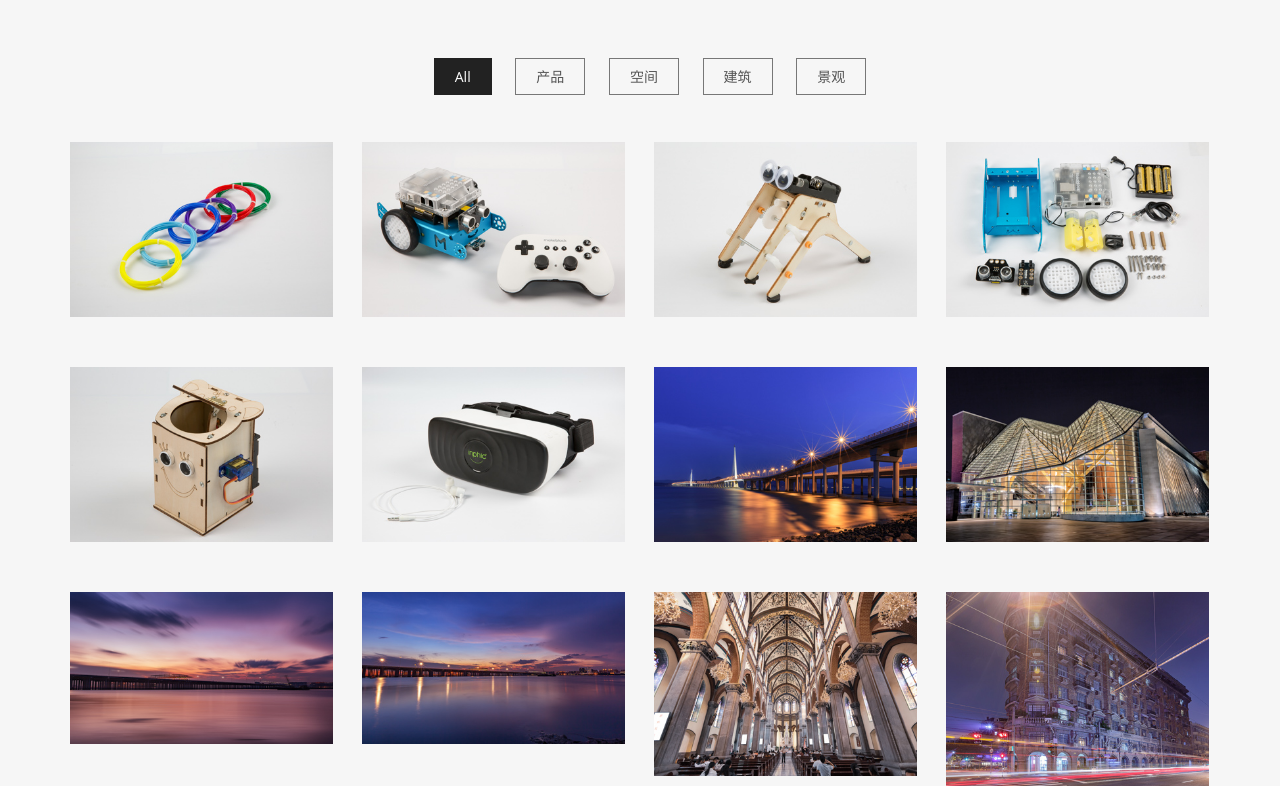
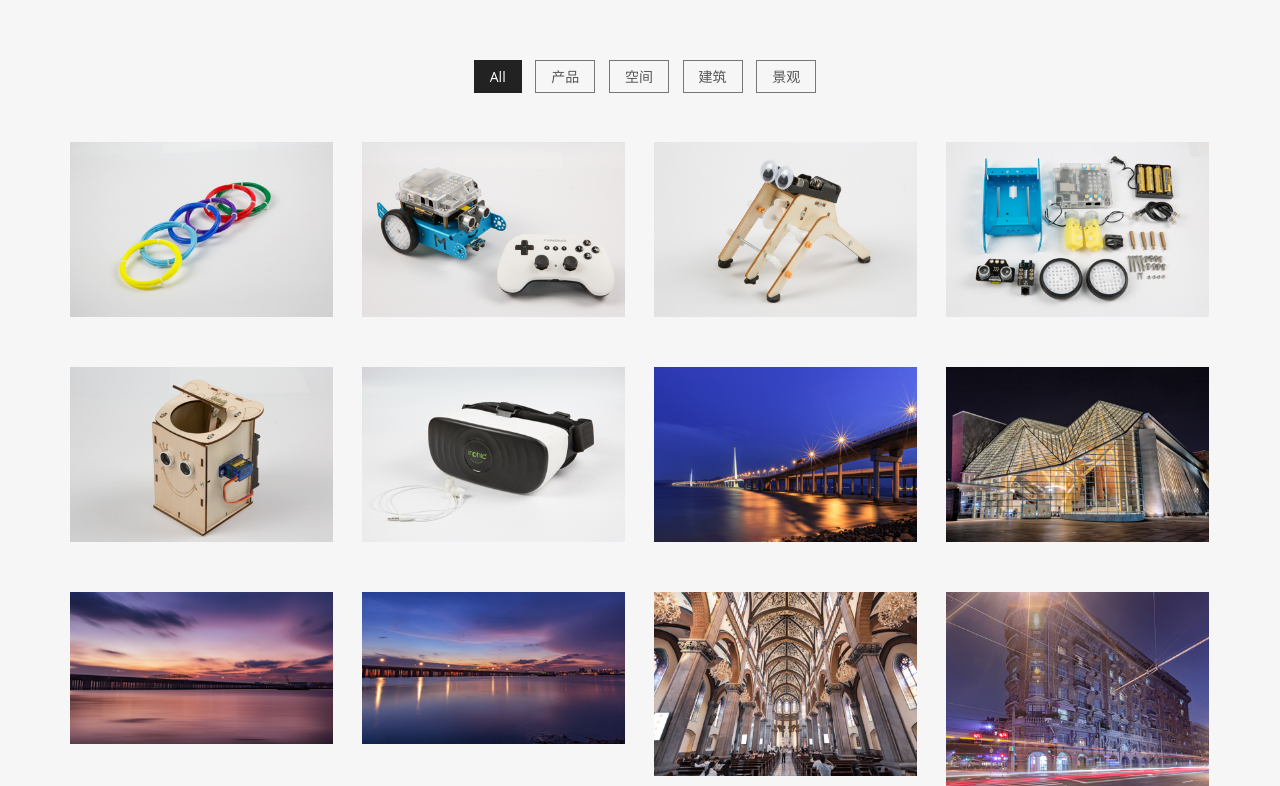
Before and after one commit to szwnba/space, a plain HTML site: page index.html in a window 1280 px wide. Shown: the part 127-913 px from the top of the page. Drawn offline with Linux system fonts and the light colour scheme.

Commit message:
menu css

```diff
--- a/css/style.css
+++ b/css/style.css
@@ -209,12 +209,12 @@ ul.cat li {
 }
 ol.type li {
 	display: inline-block;
-	margin-left: 20px;
+	margin-left: 10px;
 }
 ol.type li a {
 	border: 1px solid #777;
 	color: #555;
-	padding: 8px 20px;
+	padding: 6px 15px;
 }
 ol.type li a.active {
 	background: #222;
```
